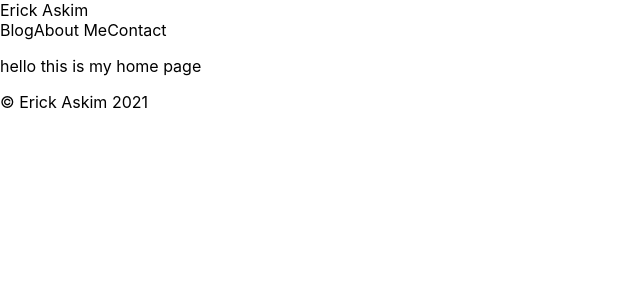
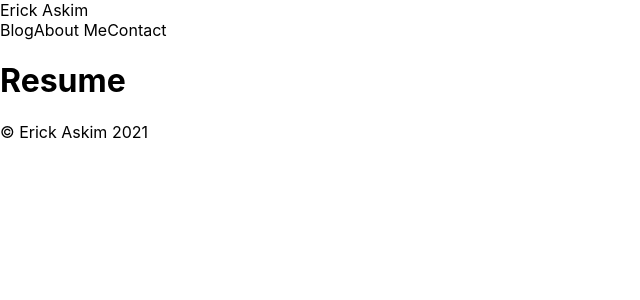
Before and after one commit to Guitarninja1/erickaskim.com, a Next.js app: page / in a window 1280 px wide. Shown: the top 300 px of the page, without its empty margins (0-640 px from the left). Built offline with nearby package versions, Linux system fonts and the light colour scheme.

Commit message:
change title

```diff
--- a/pages/index.js
+++ b/pages/index.js
@@ -1,7 +1,7 @@
 export default function Home() {
   return (
     <div>
-      <p> hello this is my home page </p>
+      <h1>Resume</h1>
     </div>
   )
 }
```
